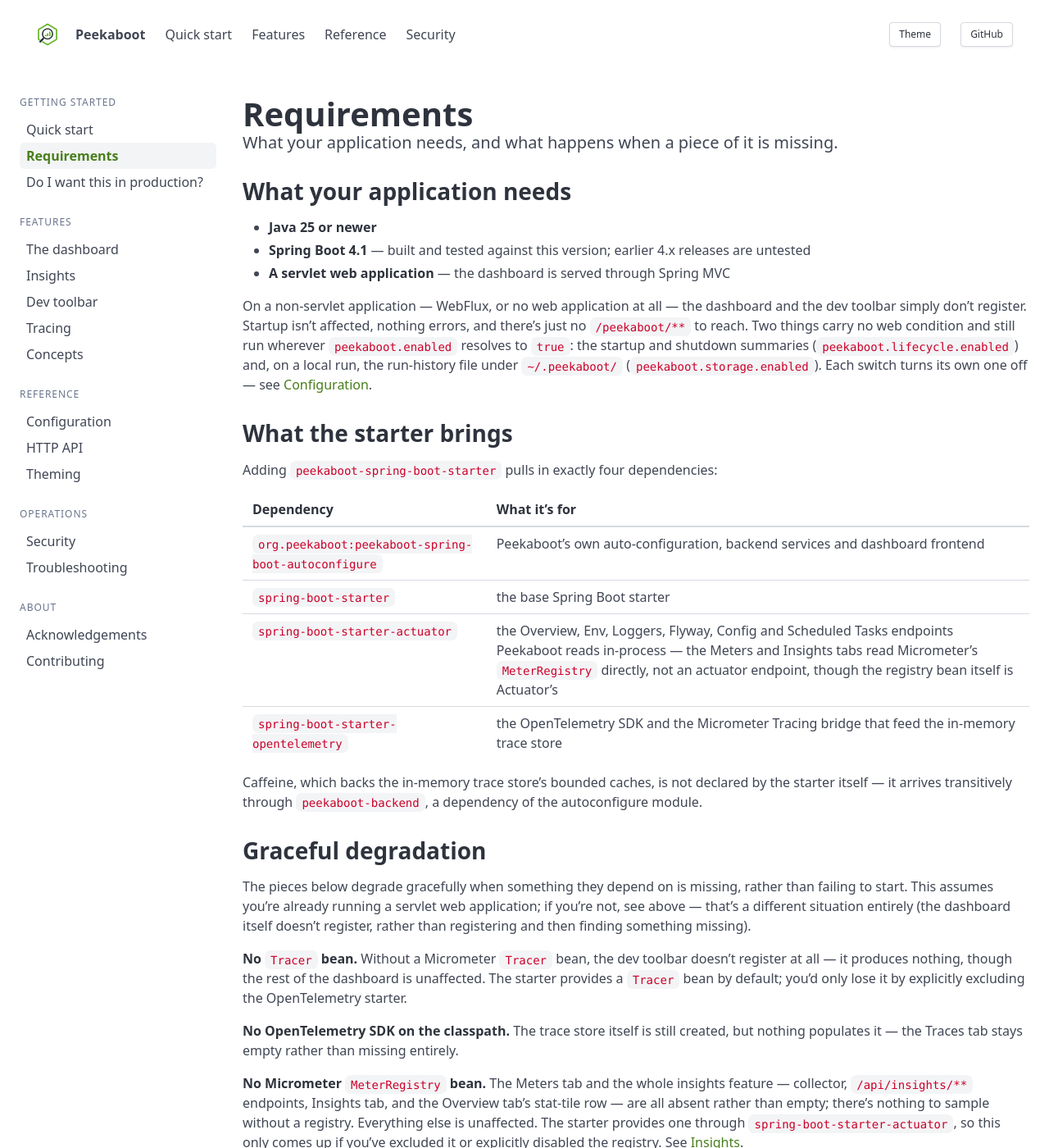
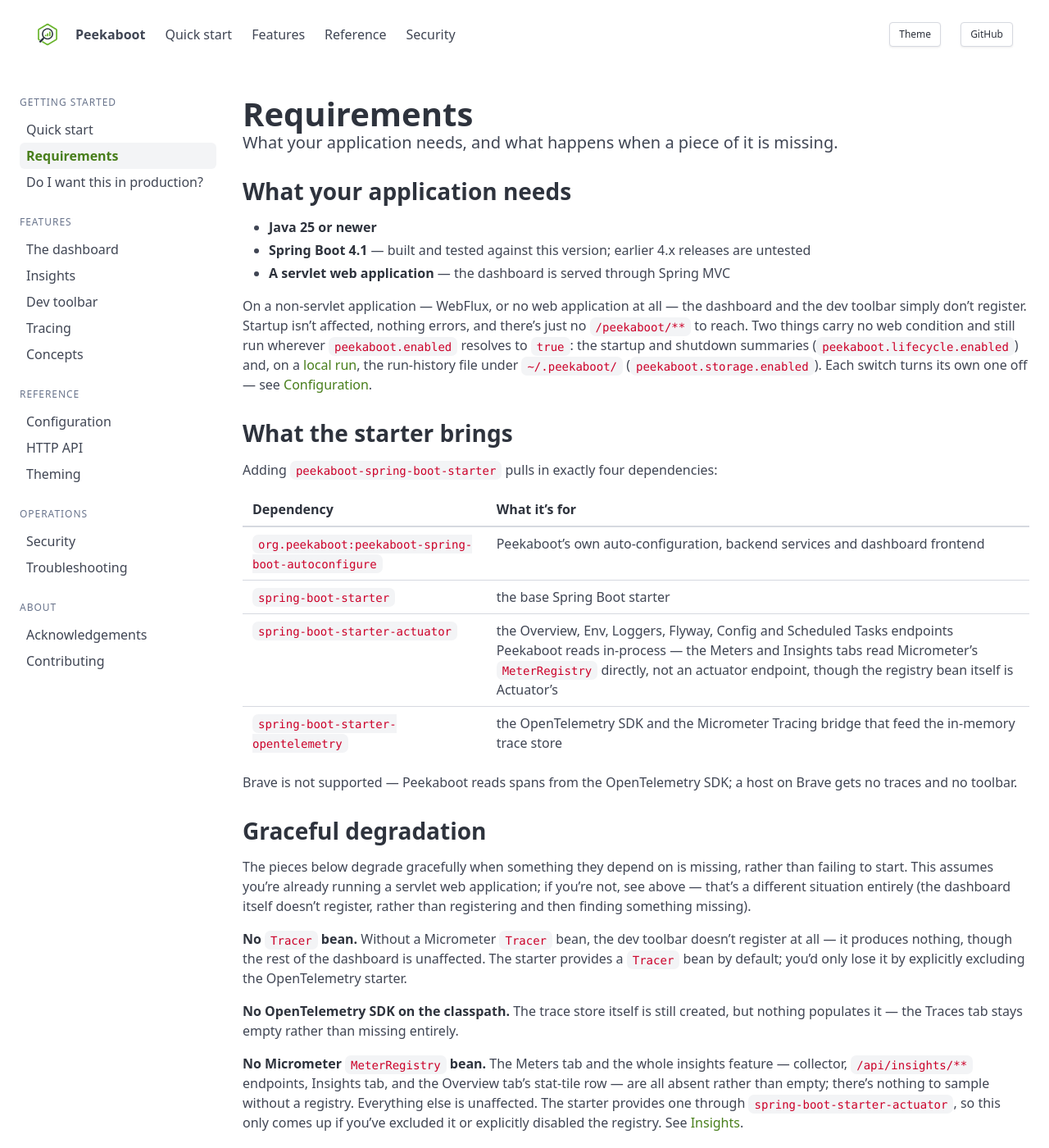
Before and after one commit to peekaboot-org/peekaboot-org.github.io, a Jekyll site: the page built from docs/requirements.md, in a window 1280 px wide and 1400 px high. Shown: the whole window at 82% size. Built offline with Jekyll 4.4.1, drawn with Linux system fonts in a browser that asks for light colours.

Commit message:
docs(requirements): say Brave is unsupported, drop the Caffeine remark

```diff
--- a/docs/requirements.md
+++ b/docs/requirements.md
@@ -14,7 +14,8 @@
 dashboard and the dev toolbar simply don't register. Startup isn't affected, nothing
 errors, and there's just no `/peekaboot/**` to reach. Two things carry no web condition
 and still run wherever `peekaboot.enabled` resolves to `true`: the startup and shutdown
-summaries (`peekaboot.lifecycle.enabled`) and, on a local run, the run-history file under
+summaries (`peekaboot.lifecycle.enabled`) and, on a [local
+run]({{ '/docs/configuration/' | relative_url }}#local-run), the run-history file under
 `~/.peekaboot/` (`peekaboot.storage.enabled`). Each switch turns its own one off &mdash;
 see [Configuration]({{ '/docs/configuration/' | relative_url }}#peekabootlifecycle).
 
@@ -29,9 +30,8 @@
 | `spring-boot-starter-actuator` | the Overview, Env, Loggers, Flyway, Config and Scheduled Tasks endpoints Peekaboot reads in-process &mdash; the Meters and Insights tabs read Micrometer's `MeterRegistry` directly, not an actuator endpoint, though the registry bean itself is Actuator's |
 | `spring-boot-starter-opentelemetry` | the OpenTelemetry SDK and the Micrometer Tracing bridge that feed the in-memory trace store |
 
-Caffeine, which backs the in-memory trace store's bounded caches, is not declared by the
-starter itself &mdash; it arrives transitively through `peekaboot-backend`, a dependency of the
-autoconfigure module.
+Brave is not supported &mdash; Peekaboot reads spans from the OpenTelemetry SDK; a host on
+Brave gets no traces and no toolbar.
 
 ## Graceful degradation
 
```
